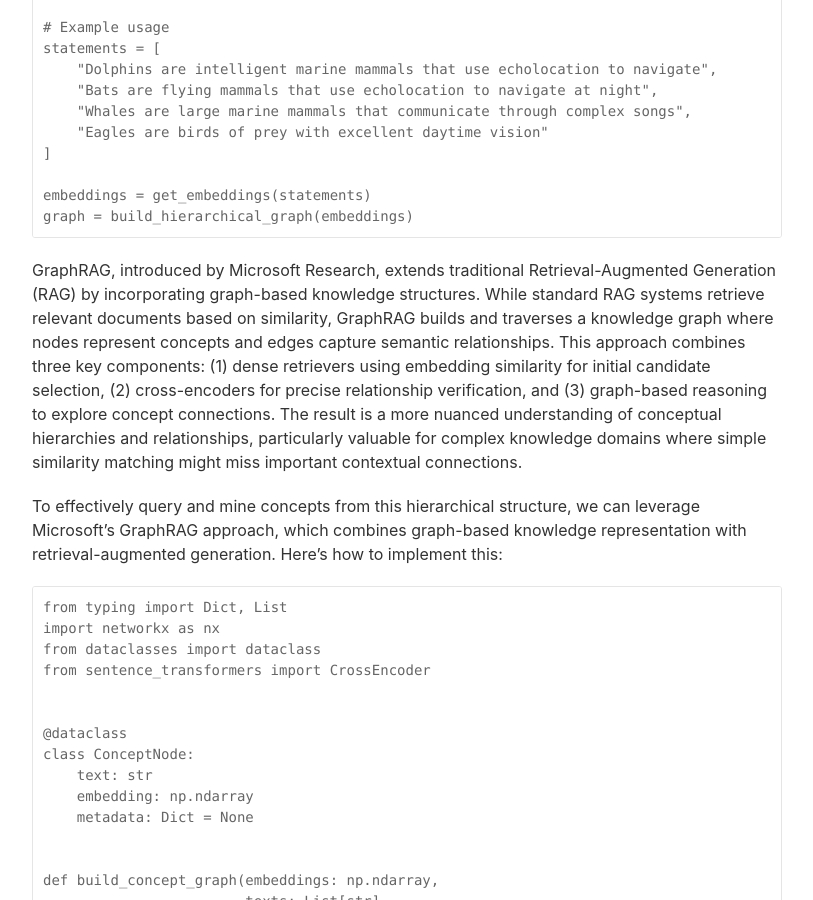
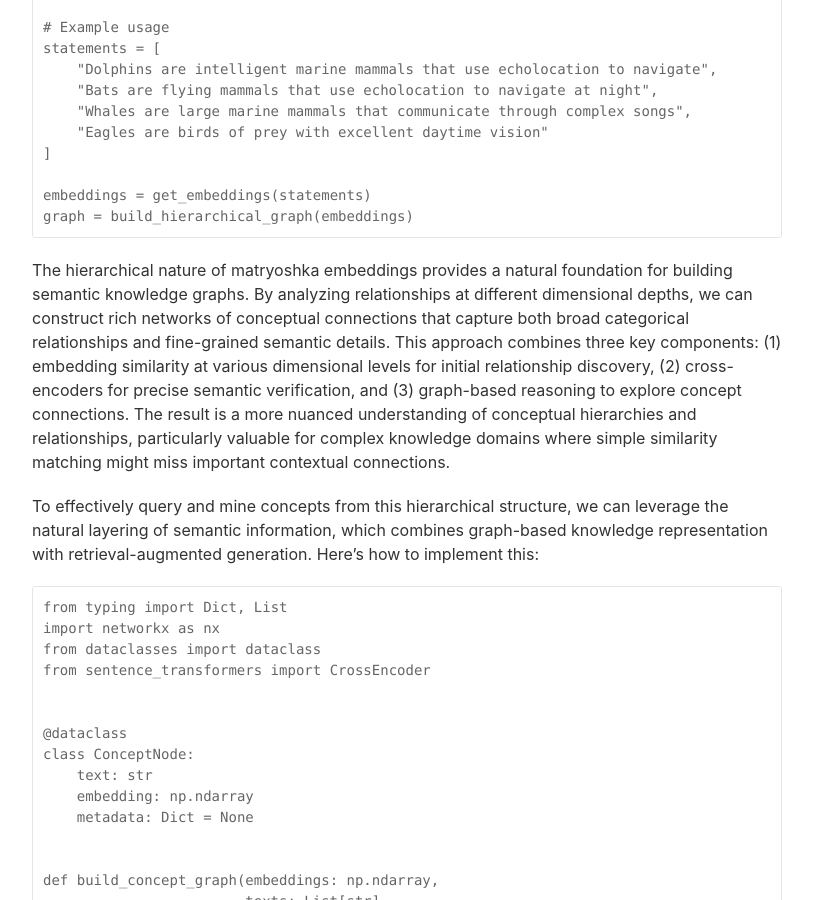
Before and after one commit to nyvyn/nyvyn.github.io, a Jekyll site: the page built from _notes/2024-12-24-graph-embeddings.markdown, in a window 1280 px wide and 900 px high, scrolled down 2696 px. Shown: the whole window, without its empty margins (233-1046 px from the left). Built offline with Jekyll 4.4.1, drawn with Linux system fonts in a browser that asks for light colours; some of the changed text lies outside the part shown.

Commit message:
refactor: Remove GraphRAG references and focus on hierarchical embedding semantic graph concepts

````diff
--- a/_notes/2024-12-24-graph-embeddings.markdown
+++ b/_notes/2024-12-24-graph-embeddings.markdown
@@ -117,15 +117,15 @@
 graph = build_hierarchical_graph(embeddings)
 ```
 
-GraphRAG, introduced by Microsoft Research, extends traditional Retrieval-Augmented Generation (RAG) by incorporating
-graph-based knowledge structures. While standard RAG systems retrieve relevant documents based on similarity, GraphRAG
-builds and traverses a knowledge graph where nodes represent concepts and edges capture semantic relationships. This
-approach combines three key components: (1) dense retrievers using embedding similarity for initial candidate selection,
-(2) cross-encoders for precise relationship verification, and (3) graph-based reasoning to explore concept connections.
-The result is a more nuanced understanding of conceptual hierarchies and relationships, particularly valuable for
-complex knowledge domains where simple similarity matching might miss important contextual connections.
+The hierarchical nature of matryoshka embeddings provides a natural foundation for building semantic knowledge graphs.
+By analyzing relationships at different dimensional depths, we can construct rich networks of conceptual connections
+that capture both broad categorical relationships and fine-grained semantic details. This approach combines three key
+components: (1) embedding similarity at various dimensional levels for initial relationship discovery, (2) cross-encoders
+for precise semantic verification, and (3) graph-based reasoning to explore concept connections. The result is a more
+nuanced understanding of conceptual hierarchies and relationships, particularly valuable for complex knowledge domains
+where simple similarity matching might miss important contextual connections.
 
-To effectively query and mine concepts from this hierarchical structure, we can leverage Microsoft's GraphRAG approach,
+To effectively query and mine concepts from this hierarchical structure, we can leverage the natural layering of semantic information,
 which combines graph-based knowledge representation with retrieval-augmented generation. Here's how to implement this:
 
 ```python
@@ -227,17 +227,17 @@
                         embeddings_model: OpenAI,
                         cross_encoder: CrossEncoder,
                         top_k: int = 3,
-                        community_level: int = 768) -> List[Dict]:
+                        dimensional_level: int = 768) -> List[Dict]:
     """
-    Query the concept graph using hierarchical community-aware retrieval.
+    Query the semantic concept graph using hierarchical embedding structure.
 
     Args:
         query: Query text
-        graph: NetworkX graph with hierarchical community structure
+        graph: NetworkX graph with hierarchical semantic structure
         embeddings_model: OpenAI API client
         cross_encoder: Cross-encoder model
         top_k: Number of results to return
-        community_level: Dimensional level for community context (768, 1536, or 3072)
+        dimensional_level: Embedding dimension level for context (768, 1536, or 3072)
     """
     query_emb = get_embeddings([query])[0]
 
@@ -331,7 +331,7 @@
 knowledge graphs, even though their computational cost typically limits them to reranking a pre-filtered set of
 candidates.
 
-To illustrate how GraphRAG thinks about concept relationships in graph form, let's examine our animal examples:
+To illustrate how hierarchical embeddings capture concept relationships in graph form, let's examine our animal examples:
 
 1. Direct Relationships (First-order connections):
     - Dolphins → Echolocation → Bats
@@ -409,8 +409,6 @@
 [^1]: Yu, W., Luo, F., Zhu, P., Peng, P., Zhou, J., Wen, X., ... & Zhou, J. (2022). Matryoshka representation learning.
 Advances in Neural Information Processing Systems, 35, 12156-12168.
 
-[^2]: Liu, S., Thudumu, S., Cheng, H. et al. (2023). GraphRAG: Unlocking LLM Power for Knowledge Graphs. arXiv preprint
-arXiv:2308.11118.
 
 [^3]: Newman, M. E. J. (2006). Modularity and community structure in networks. Proceedings of the National Academy of
 Sciences, 103(23), 8577-8582.
````
